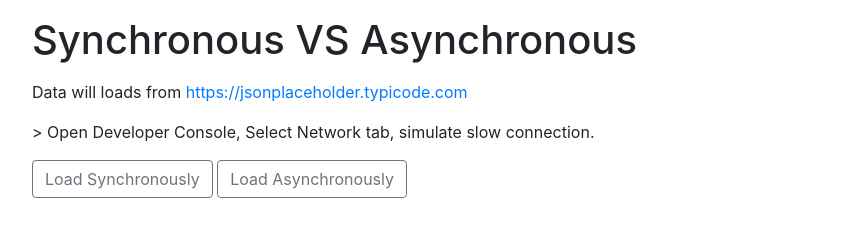
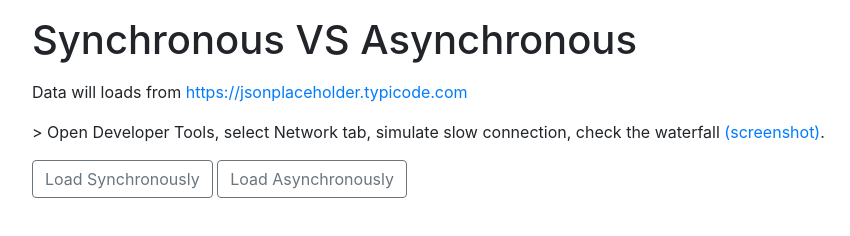
Before and after one commit to mul14/sync-async-demo, a plain HTML site: page index.html in a window 1280 px wide. Shown: the whole page, without its empty margins (53-903 px from the left). Drawn offline with nearby package versions, Linux system fonts and the light colour scheme.

Commit message:
Add screenshot
Signed-off-by: Mulia Arifandi Nasution <mul14.net@gmail.com>

```diff
--- a/index.html
+++ b/index.html
@@ -20,7 +20,8 @@
         <a href="https://jsonplaceholder.typicode.com">https://jsonplaceholder.typicode.com</a>
       </p>
       <p>
-        &gt; Open Developer Console, Select Network tab, simulate slow connection.
+        &gt; Open Developer Tools, select Network tab, simulate slow connection,
+        check the waterfall <a href="screenshot.png" title="Google Chrome Developer Tools">(screenshot)</a>.
       </p>
     </div>
 
```
Also changed, not shown: screenshot.png (added).
